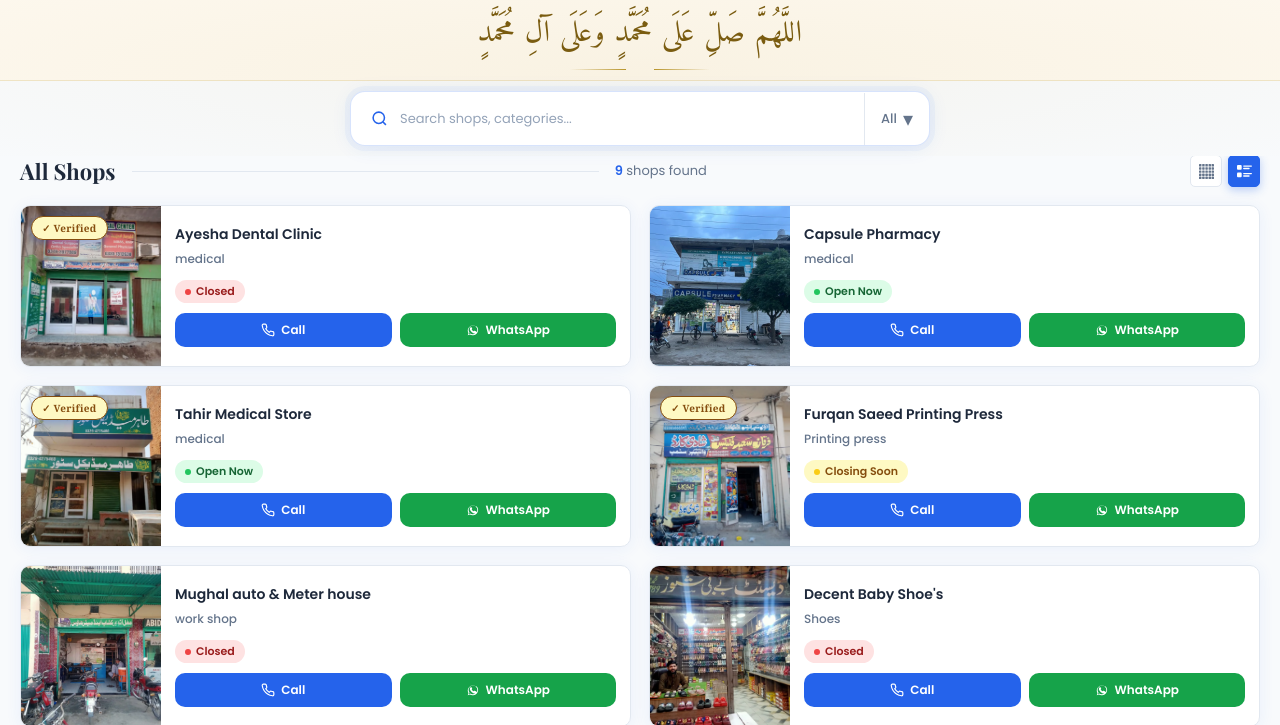
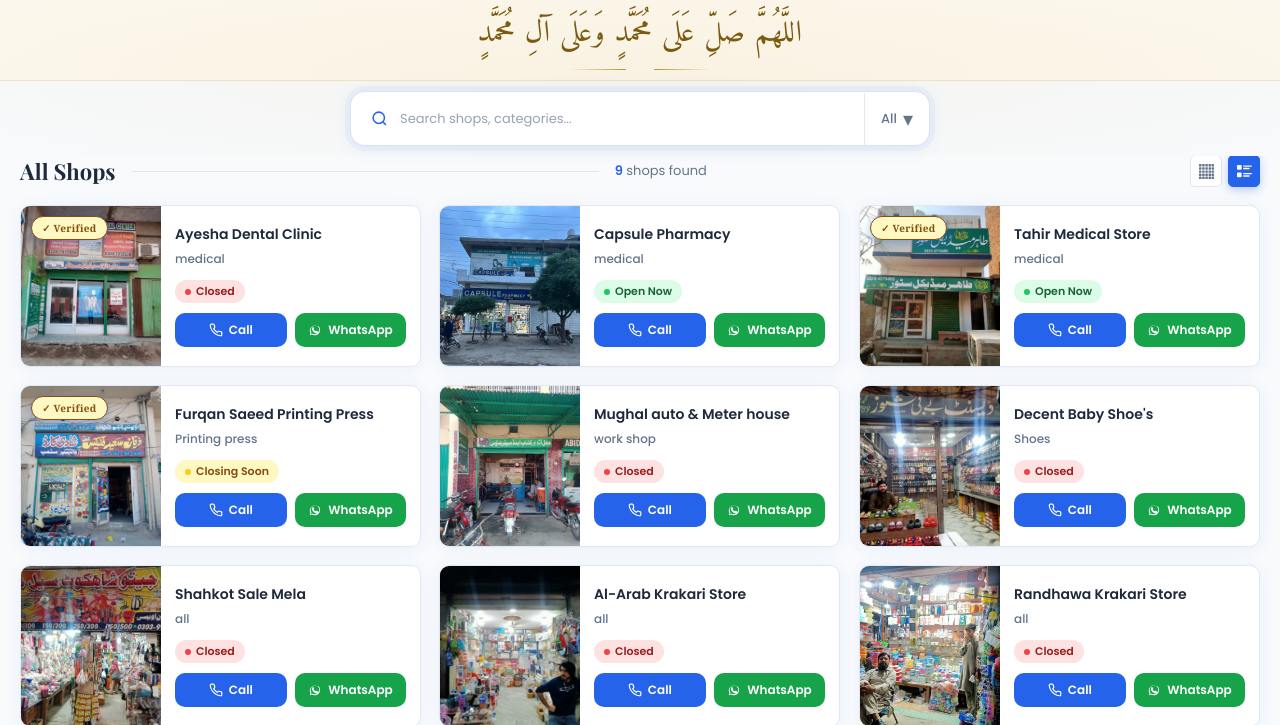
Before and after one commit to Badar-Eng/Shahkot-Directory, a plain HTML site: page index.html in a window 1280 px wide. Both pictures are taken after a click on the button 1244 px from the left and 1021 px from the top of the page. Shown: the part 850-1575 px from the top of the page. Drawn offline with nearby package versions, Linux system fonts and the light colour scheme; files whose address does not match are found by name; a web font is replaced by a local one.

Commit message:
Change the grid for pc 2 to 3

```diff
--- a/index.html
+++ b/index.html
@@ -1631,6 +1631,12 @@
     @media (min-width: 640px) {
       .grid.grid-list {
         grid-template-columns: repeat(2, 1fr);
+      }
+    }
+
+    @media (min-width: 1024px) {
+      .grid.grid-list {
+        grid-template-columns: repeat(3, 1fr);
       }
     }
 
```
